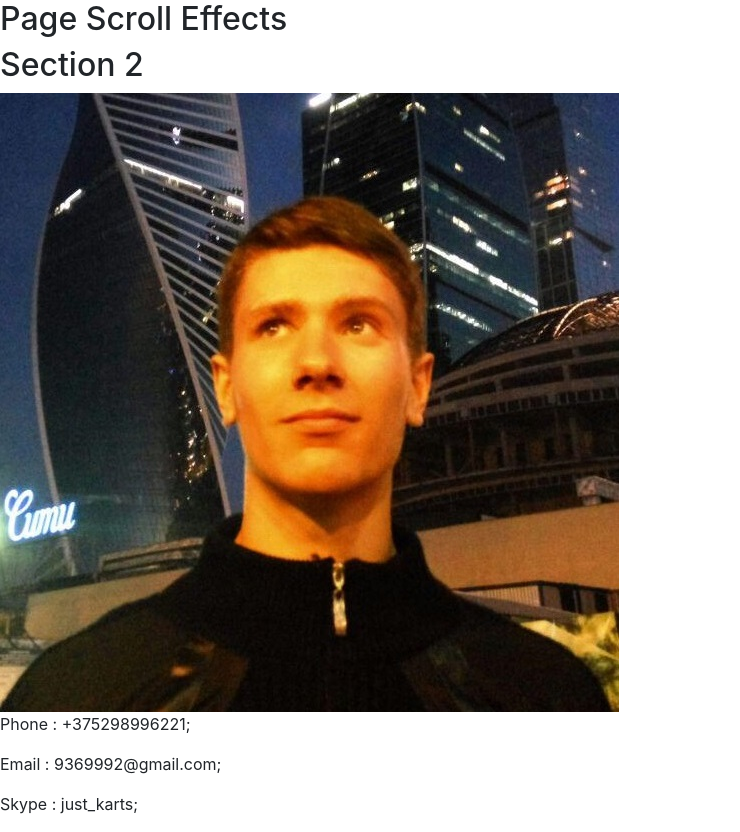
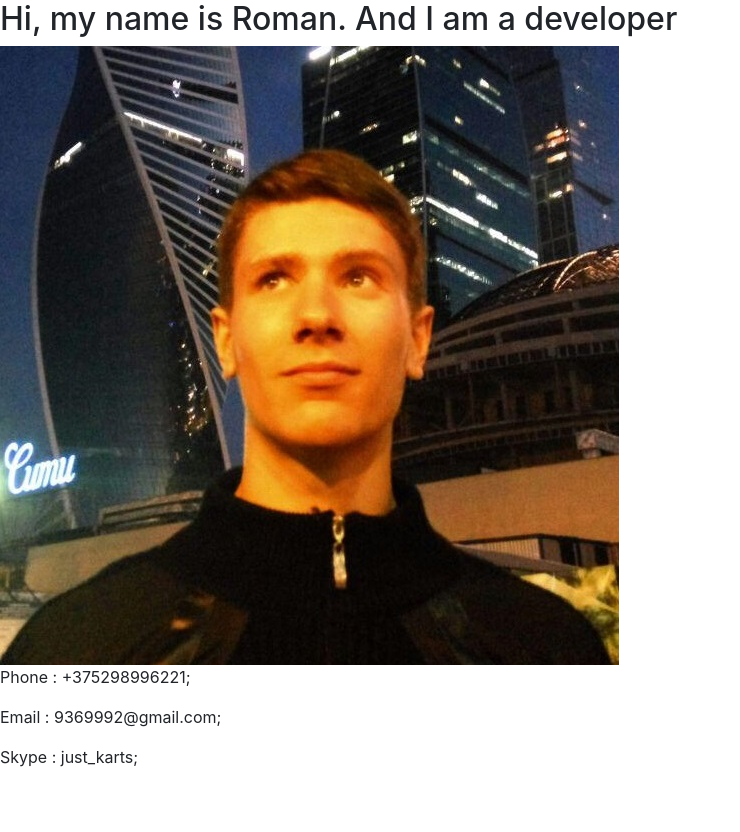
Before and after one commit to r-karts/portfolio-webpack, a website: page src/index.html in a window 1280 px wide. Shown: the whole page, without its empty margins (0-740 px from the left). After the commit the page ends 800 px from the top, so only its background shows below. Drawn offline with nearby package versions, Linux system fonts and the light colour scheme.

Commit message:
Changed text logo

```diff
--- a/src/index.html
+++ b/src/index.html
@@ -18,13 +18,13 @@
 <!--id="sky"-->
 <section id="sky" class="cd-section main-section">
     <div>
-        <h2>Page Scroll Effects</h2>
+        <h2>Hi, my name is Roman. And I am a developer</h2>
     </div>
 </section>
 
 <section class="cd-section visible">
     <div>
-        <h2>Section 2</h2>
+        <h2></h2>
     </div>
 </section>
 
```
